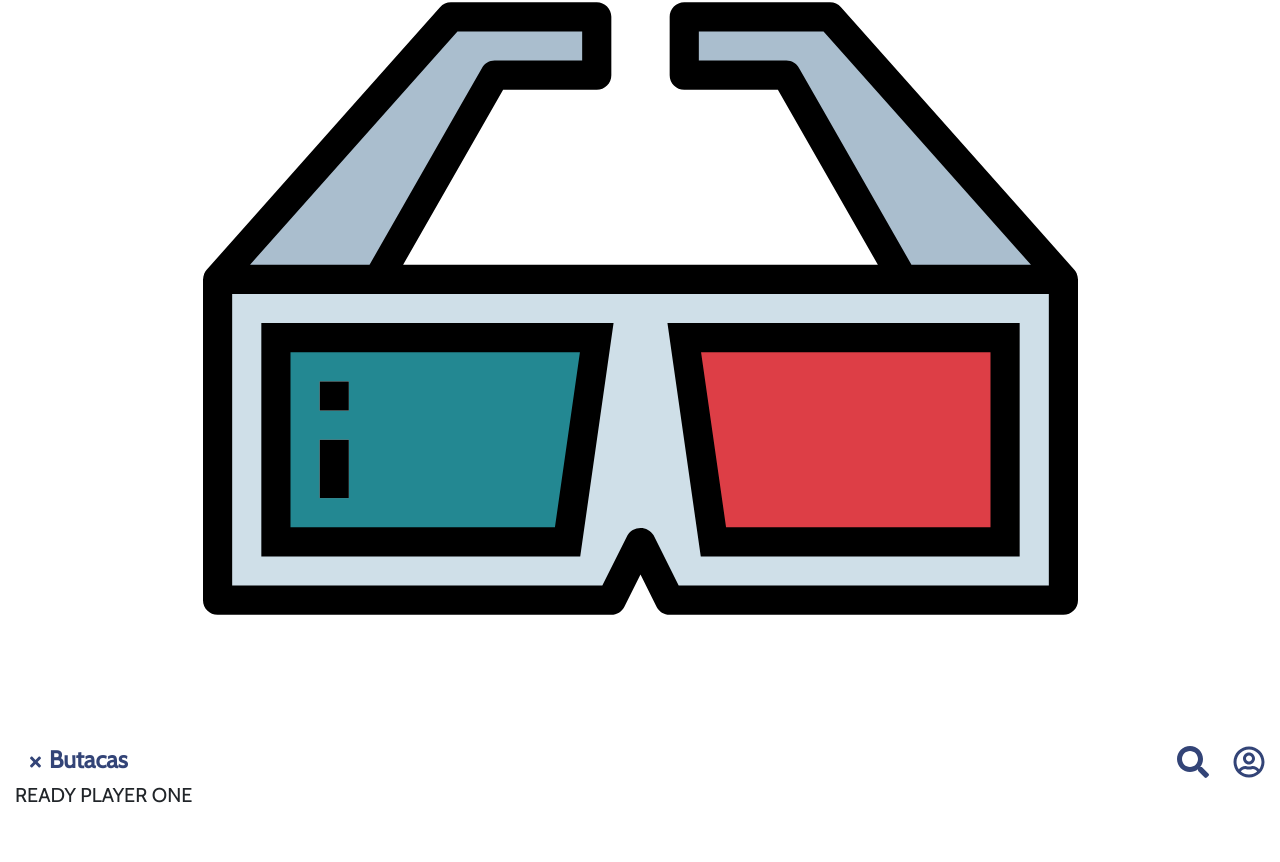
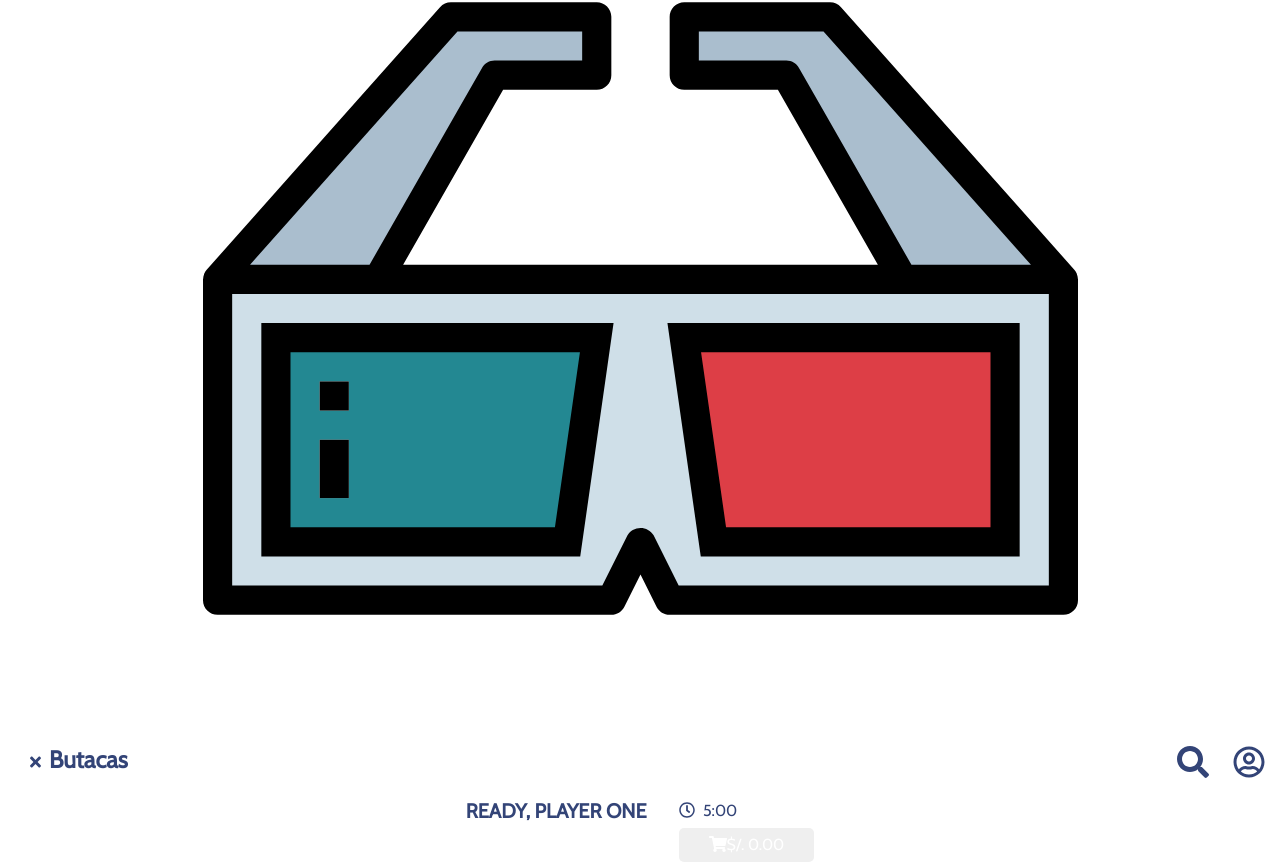
Before and after one commit to DDCenteno/Cineplanet, a React (Create React App) app: page / in a window 1280 px wide. Shown: the part 2176-3038 px from the top of the page. Before the commit the page ends 2991 px from the top, so only its background shows below. Built offline with nearby package versions, Linux system fonts and the light colour scheme.

Commit message:
añadiendo avances del componente MovieDetails

```diff
--- a/src/components/App.css
+++ b/src/components/App.css
@@ -13,3 +13,28 @@
   border-radius: 15px;
   padding: 2em;
 }
+
+.info-movie {
+  padding-top: 1em;
+}
+
+.some-info-container {
+  margin-left: 2em;
+}
+
+.time-container {
+  margin-bottom: 0.3em;
+}
+
+.time {
+  margin-left: 0.3em;
+}
+
+.price-button {
+  color: white;
+  border-radius: 5px;
+  border-style: none;
+  display: flex;
+  justify-content: center;
+  padding: 5px 30px;
+}
--- a/src/components/MovieDetails.js
+++ b/src/components/MovieDetails.js
@@ -2,9 +2,16 @@ import React from 'react';
 
 const MovieDetails = ({movieTitle, time, price, seatsNumber, ticketsNumber, food}) => {
   return (
-    <div className="col-12">
-      <div className="">
-        <h5>{movieTitle}</h5>
+    <div className="col-12 info-movie">
+      <div className="text-blue d-flex justify-content-center">
+        <h5 className="font-weight-bold">{movieTitle}</h5>
+        <div className="some-info-container">
+          <div className="time-container">
+          <i className="far fa-clock"></i>{' '}
+          <span className="time">{time}</span>
+          </div>
+          <button className="price-button"><span><i className="fas fa-shopping-cart"></i></span><span>$/. {price}</span></button>
+        </div>
       </div>
     </div>
   )
--- a/src/components/Seats.js
+++ b/src/components/Seats.js
@@ -10,7 +10,7 @@ const Seats = () => {
         title="Butacas"
       />
       <MovieDetails
-        movieTitle="READY PLAYER ONE"
+        movieTitle="READY, PLAYER ONE"
         time="5:00"
         price="0.00"
         seatsNumber="00"
```
